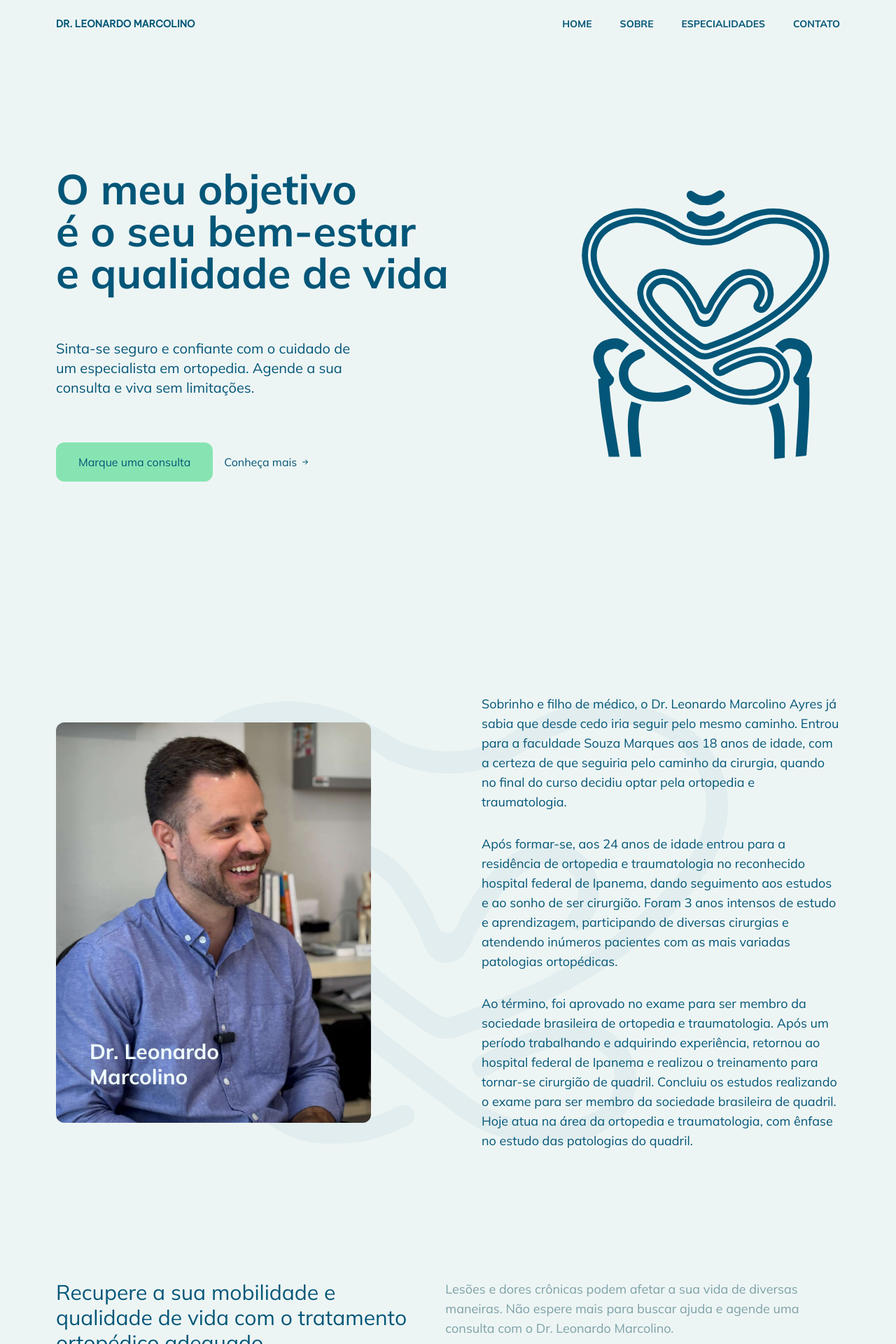
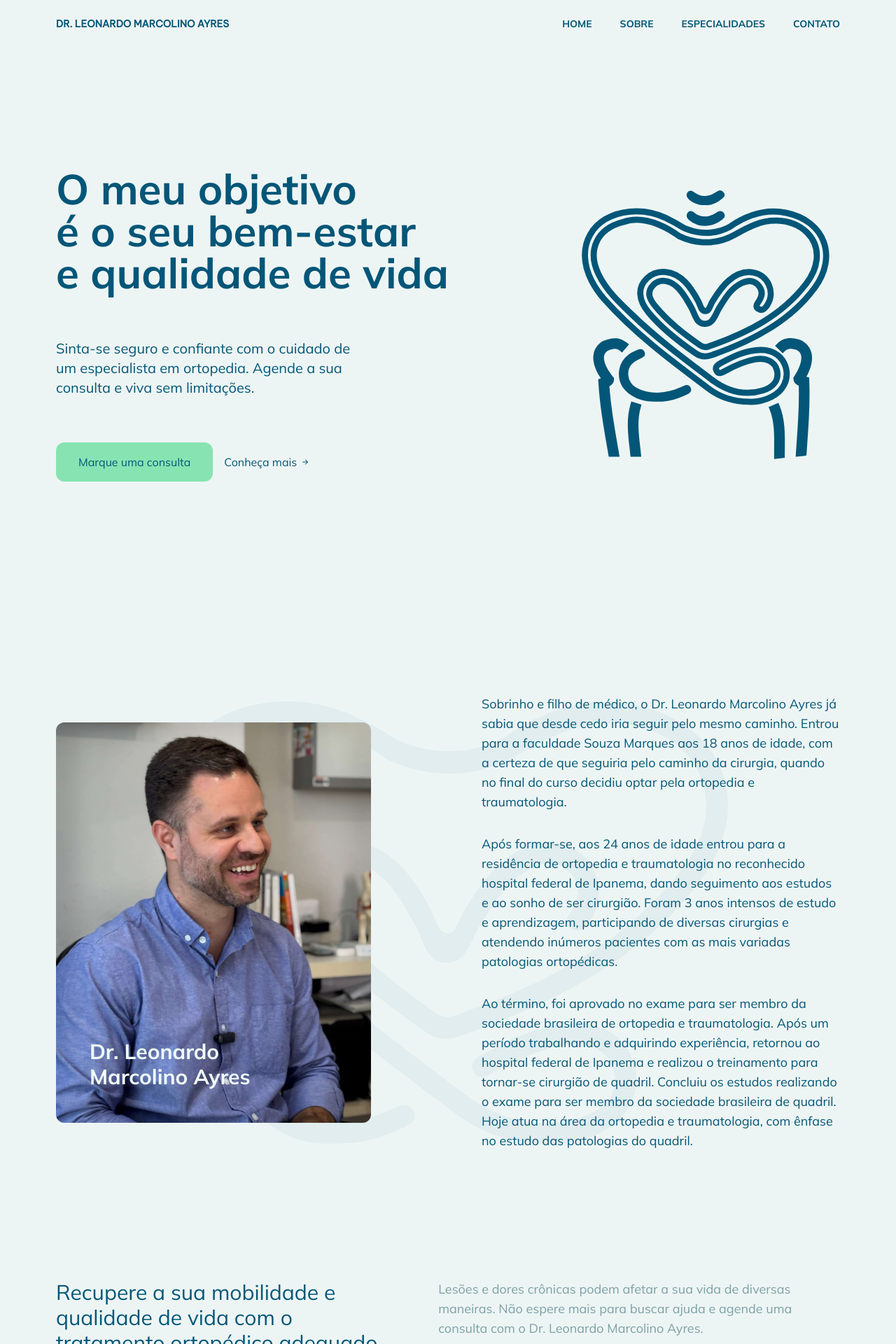
Before and after one commit to savioazb/dr-leo-page, a Next.js app: page / in a window 1280 px wide. Shown: the top 1920 px of the page at 70% size. Built offline with nearby package versions, Linux system fonts and the light colour scheme.

Commit message:
adds last name

```diff
--- a/src/components/Especialidades.tsx
+++ b/src/components/Especialidades.tsx
@@ -32,7 +32,7 @@ export function Especialidades() {
           <p className="text-lg text-gray">
             Lesões e dores crônicas podem afetar a sua vida de diversas
             maneiras. Não espere mais para buscar ajuda e agende uma consulta
-            com o Dr. Leonardo Marcolino.
+            com o Dr. Leonardo Marcolino Ayres.
           </p>
           <Link
             href="#contato"
--- a/src/components/Navbar.tsx
+++ b/src/components/Navbar.tsx
@@ -14,7 +14,7 @@ export function Navbar() {
       <nav className="m-auto hidden max-w-[1360px] justify-between sm:flex">
         <Link href="#home">
           <h1 className="logo text-sm font-bold uppercase hover:underline">
-            Dr. Leonardo Marcolino
+            Dr. Leonardo Marcolino Ayres
           </h1>
         </Link>
         <ul className="flex justify-between gap-10">
--- a/src/components/Sobre.tsx
+++ b/src/components/Sobre.tsx
@@ -18,7 +18,7 @@ export default function Sobre() {
       >
         <p className="text-3xl font-bold text-white">
           Dr. Leonardo <br />
-          Marcolino
+          Marcolino Ayres
         </p>
       </motion.div>
 
--- a/src/pages/index.tsx
+++ b/src/pages/index.tsx
@@ -12,7 +12,7 @@ export default function Home() {
     <>
       <div>
         <Head>
-          <title>Dr. Leonardo Marcolino</title>
+          <title>Dr. Leonardo Marcolino Ayres</title>
         </Head>
       </div>
       <Navbar />
```
